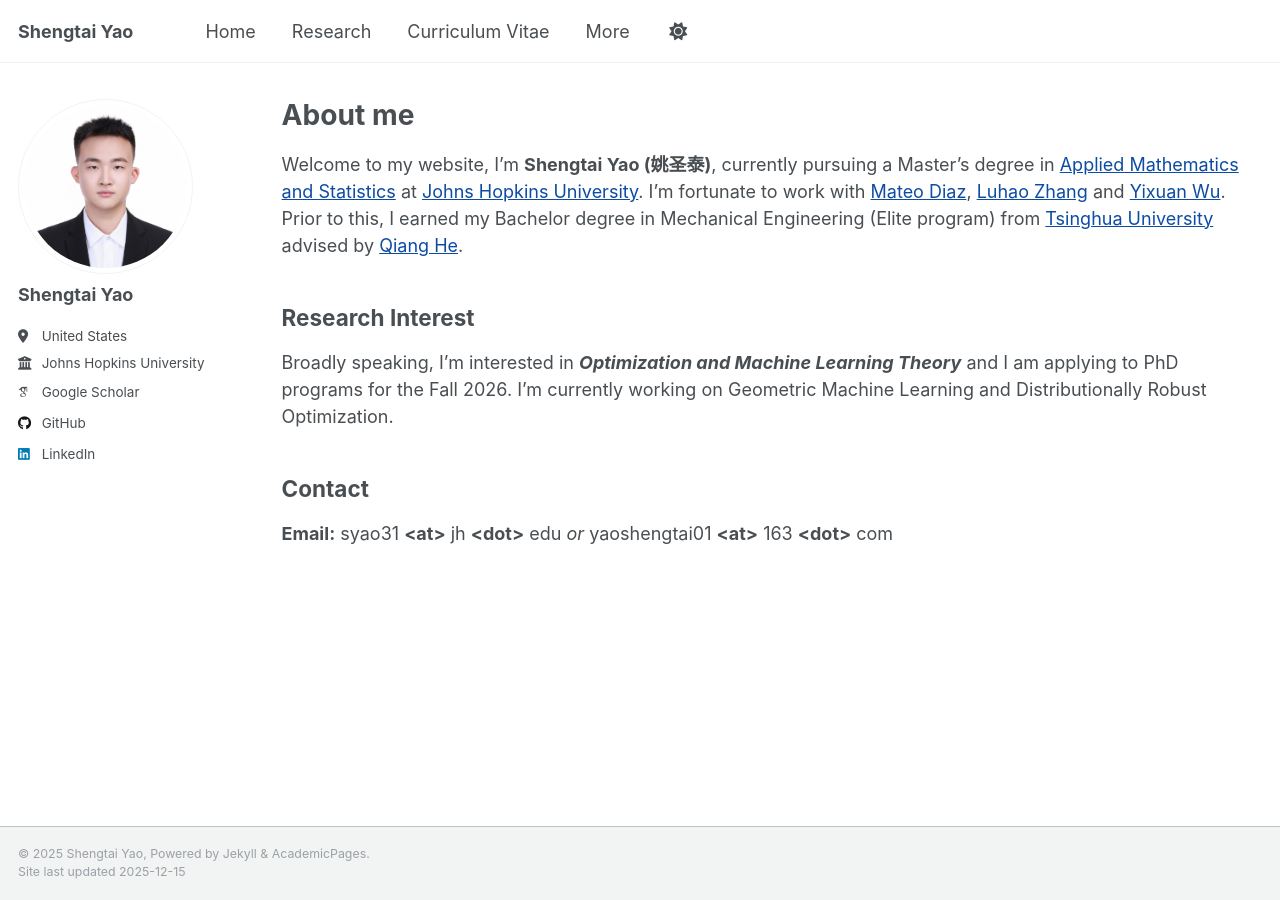
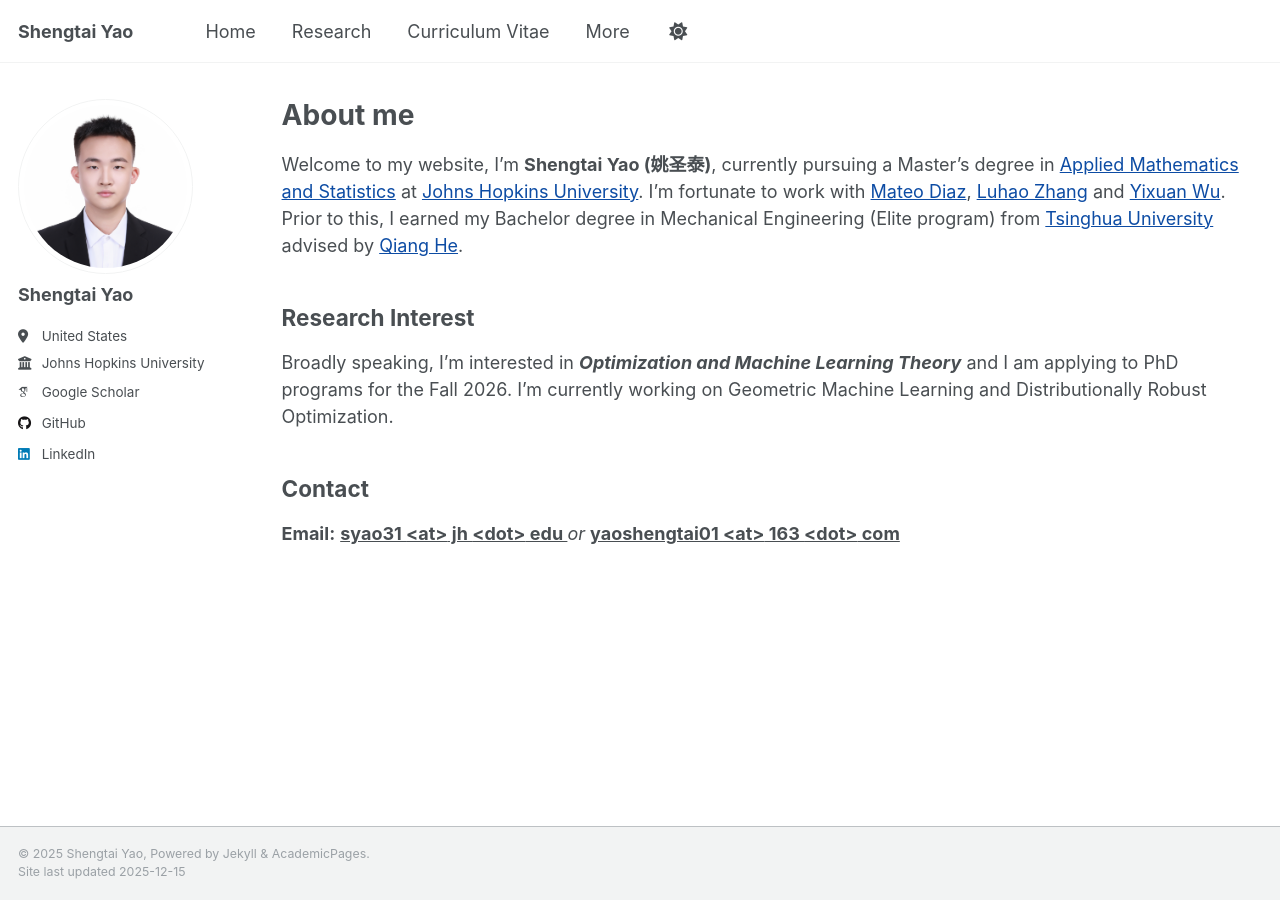
Before and after one commit to Yaoshengtai/Yaoshengtai.github.io, a Jekyll site: the page built from _pages/about.md, in a window 1280 px wide. Built offline with Jekyll 4.4.1, drawn with Linux system fonts in a browser that asks for light colours; some web fonts are replaced.

Commit message:
Update about.md

```diff
--- a/_pages/about.md
+++ b/_pages/about.md
@@ -19,4 +19,4 @@
 
 ## Contact
 
-**Email:** syao31 **\<at\>** jh **\<dot\>** edu *or* yaoshengtai01 **\<at\>** 163 **\<dot\>** com
+**Email:**  <span style="font-weight:bold; text-decoration:underline;"> syao31 **\<at\>** jh **\<dot\>** edu </span> *or*  <span style="font-weight:bold; text-decoration:underline;"> yaoshengtai01 **\<at\>** 163 **\<dot\>** com </span>
```
